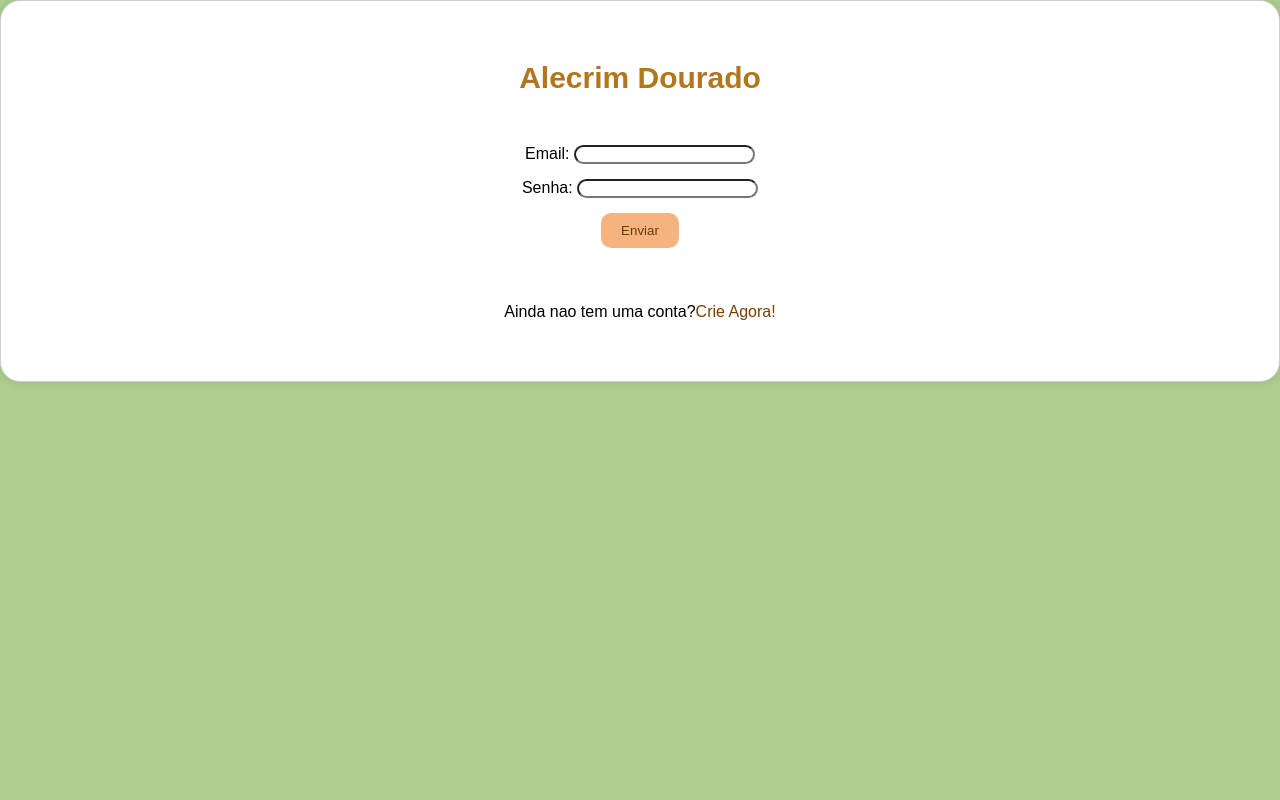
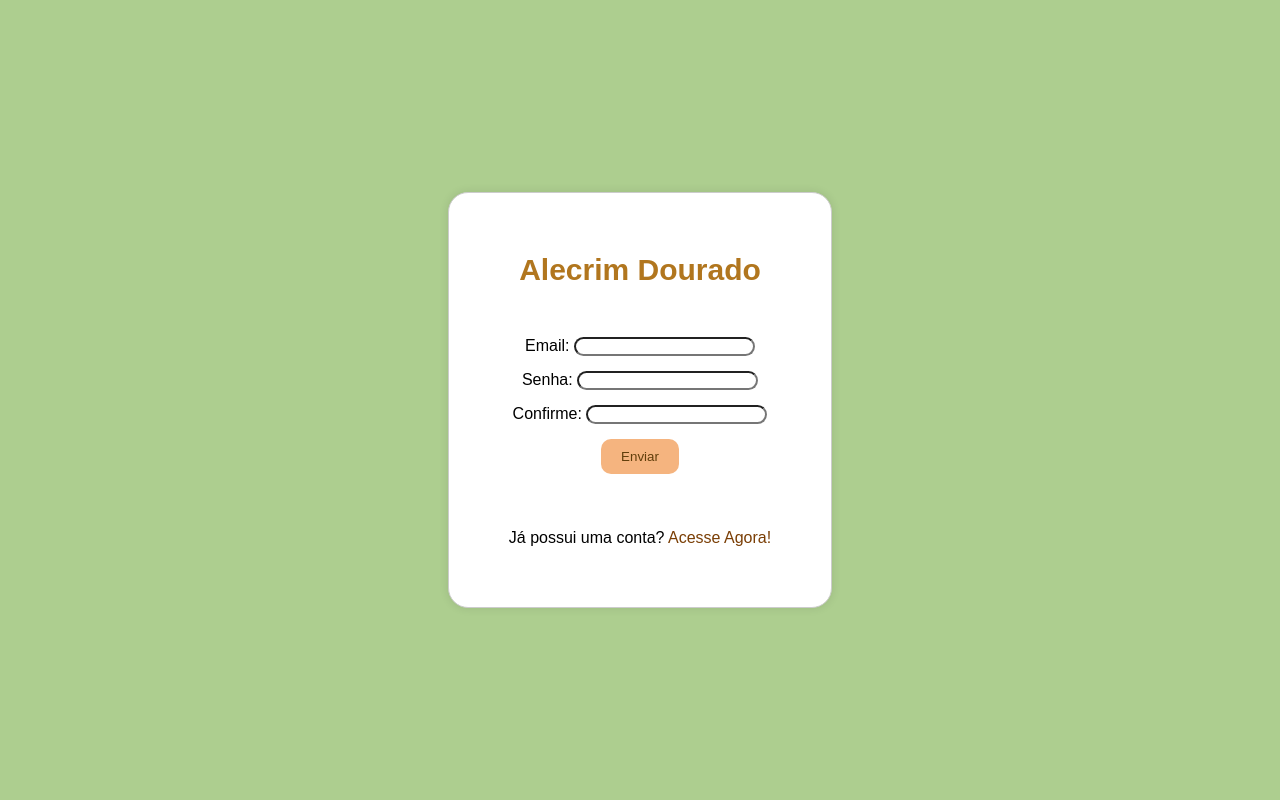
Before and after one commit to xjuveri/Projetos2, a Django app: page /cadastro/ in a window 1280 px wide. Run offline with Django 4.2, Linux system fonts and the light colour scheme.

Commit message:
Código cadastro

```diff
--- a/proj2/proj2app/forms.py
+++ b/proj2/proj2app/forms.py
@@ -1,5 +1,10 @@
 from django import forms
 
-class MeuFormulario(forms.Form):
+class MeuLogin(forms.Form):
     Email = forms.EmailField(max_length=100)
     Senha = forms.CharField()
+
+class MeuCadastro(forms.Form):
+    Email = forms.EmailField(max_length=100)
+    Senha = forms.CharField()
+    Confirme = forms.CharField()
--- a/proj2/proj2app/templates/cadastro.html
+++ b/proj2/proj2app/templates/cadastro.html
@@ -1,13 +1,14 @@
+
 {% load static %}
 <head>
     <meta charset="UTF-8">
     <meta name="viewport" content="width=device-width, initial-scale=1.0">
-    <link rel="stylesheet" type="text/css" href="{% static 'cadastro.css' %}">
+    <link rel="stylesheet" type="text/css" href="{% static 'login.css' %}">
 
-    <title>Login Gotas</title>
+    <title>Cadastro Gotas</title>
 </head>
 <body>
-<div class="cadastro">
+<div class="login">
     <div class="col-md-4 offset-md-4">
         <div class="card">
             <div class="body">
@@ -17,7 +18,7 @@
                         {{ form.as_p }}
                         <input type="submit" value="Enviar">
                     </form>
-                <p class="change-form-p">Ainda nao tem uma conta?<a href="">Crie Agora!</a></p>
+                <p class="change-form-p">Já possui uma conta?<a href=""> Acesse Agora!</a></p>
             </div>
         </div>
     </div>
--- a/proj2/proj2app/templates/login.html
+++ b/proj2/proj2app/templates/login.html
@@ -18,7 +18,7 @@
                         {{ form.as_p }}
                         <input type="submit" value="Enviar">
                     </form>
-                <p class="change-form-p">Ainda nao tem uma conta?<a href="">Crie Agora!</a></p>
+                <p class="change-form-p">Ainda não possui uma conta?<a href=""> Crie Agora!</a></p>
             </div>
         </div>
     </div>
--- a/proj2/proj2app/views.py
+++ b/proj2/proj2app/views.py
@@ -3,7 +3,8 @@ from django.http.response import HttpResponse, HttpResponseRedirect
 from django.shortcuts import render, redirect
 from django.contrib.auth import authenticate, login
 from django.db import models
-from .forms import MeuFormulario
+from .forms import MeuLogin
+from .forms import MeuCadastro
 
 # Create your views here.
 
@@ -12,24 +13,24 @@ def home(request):
 
 def login(request):
     if request.method == 'POST':
-        form = MeuFormulario(request.POST)
+        form = MeuLogin(request.POST)
         if form.is_valid():
             return redirect('home.html')
     else:
-        form = MeuFormulario()
+        form = MeuLogin()
 
     return render(request, 'login.html', {'form': form})
 
 def cadastro(request):
     if request.method == 'POST':
-        form = MeuFormulario(request.POST)
+        form = MeuCadastro(request.POST)
 
         if form.is_valid():
             form.save()
 
             return redirect('login')
     else:
-        form = MeuFormulario()
+        form = MeuCadastro()
 
     return render(request, 'cadastro.html', {
         'form': form
```
